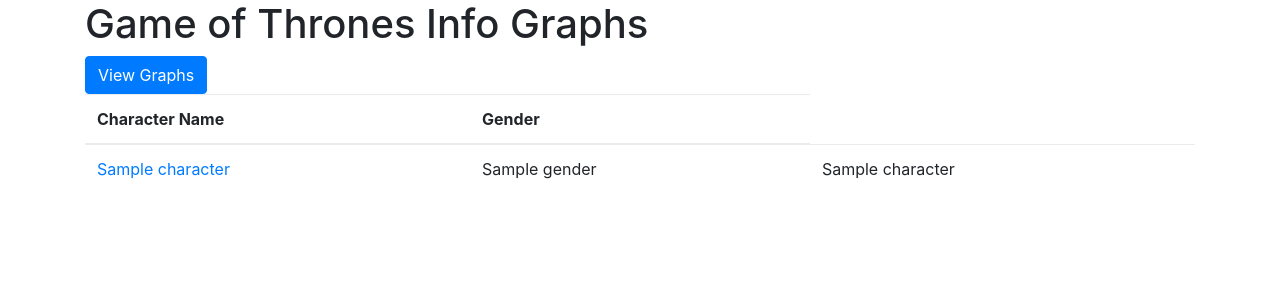
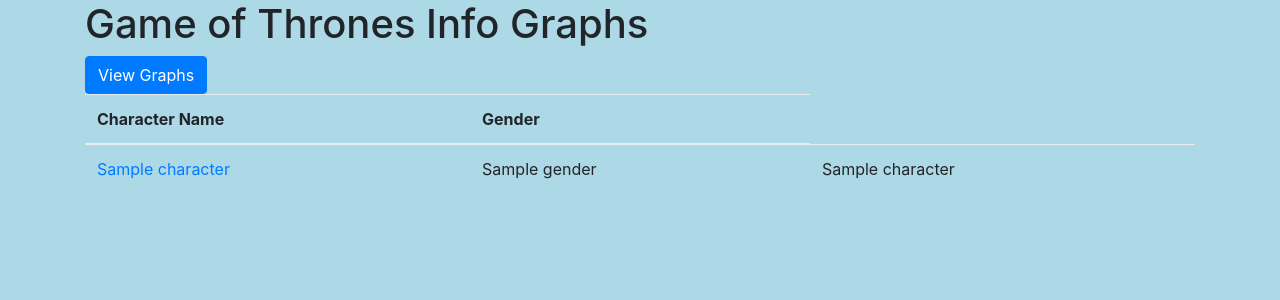
Before and after one commit to cjacobs27/gotscrapev2, a Django app: page /gotsv2/ in a window 1280 px wide. Shown: the top 300 px of the page. Run offline with Django 3.2, Linux system fonts and the light colour scheme; tables that the repository leaves empty hold one stand-in row (values such as "Sample post"); some libraries are stand-ins or nearby versions.

Commit message:
Added <style> to index.html (bg colour change)

```diff
--- a/gotsv2/templates/gotsv2/index.html
+++ b/gotsv2/templates/gotsv2/index.html
@@ -10,6 +10,12 @@
     <link rel="stylesheet" href="https://maxcdn.bootstrapcdn.com/bootstrap/4.0.0-beta.2/css/bootstrap.min.css"
           integrity="sha384-PsH8R72JQ3SOdhVi3uxftmaW6Vc51MKb0q5P2rRUpPvrszuE4W1povHYgTpBfshb" crossorigin="anonymous">
 </head>
+
+<style>
+body {
+    background-color: lightblue;
+}
+</style>
 
 <body>
 <div class="container">
```
